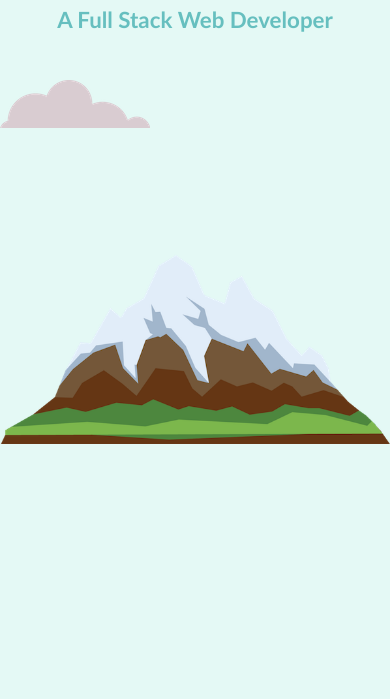
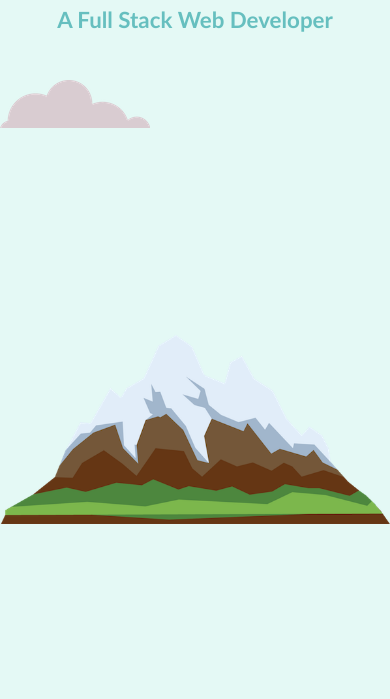
Before and after one commit to Pratham-16-12/resume2, a plain HTML site: page index.html in a window 390 px wide. Shown: the part 145-844 px from the top of the page. Drawn offline with Linux system fonts and the light colour scheme.

Commit message:
Update styles.css

```diff
--- a/styles.css
+++ b/styles.css
@@ -102,3 +102,9 @@ img {
     top: 25rem;
   }
 }
+@media only screen and (max-width: 414px) and (min-height: 700px) {
+  .mountain {
+    position: relative;
+    bottom: -240px;
+  }
+}
```
